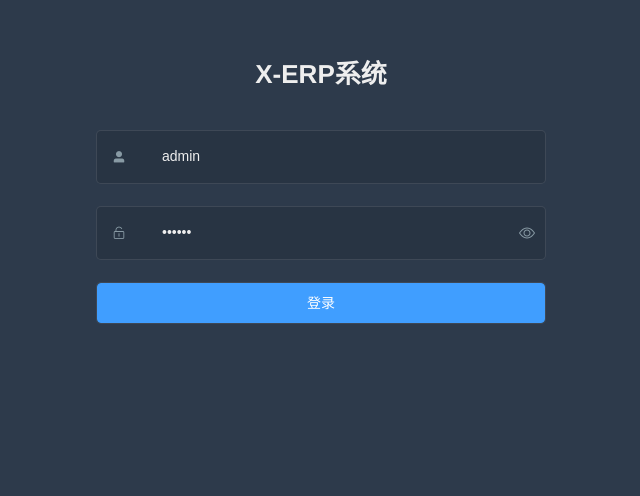
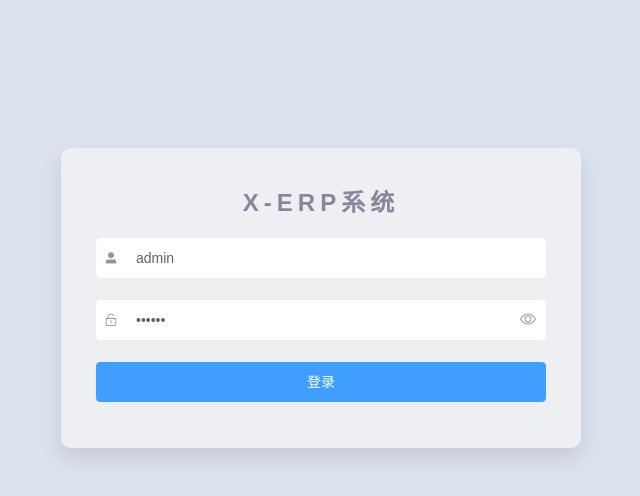
Before and after one commit to frankffenn/xerp, a Vue app: page /#/login in a window 1280 px wide. Shown: the part 102-598 px from the top of the page, without its empty margins (319-959 px from the left). Built offline with nearby package versions, Linux system fonts and the light colour scheme.

Commit message:
login page finished

```diff
--- a/src/components/page/Login.vue
+++ b/src/components/page/Login.vue
@@ -1,14 +1,15 @@
 <template>
     <div class="login-wrap">
             <el-form class="content" :model="param" :rules="rules" ref="login" label-width="0px">
-                <div class="title">X-ERP系统</div>
-                <el-form-item prop="username">
+                <!-- <div class="title"></div> -->
+                <h2 class="title">X-ERP系统</h2>
+                <el-form-item prop="username" class="input">
                     <span class="svg-container">
                         <i class="el-icon-user-solid" />
                     </span>
                     <el-input v-model="param.username" name="username" type="username" auto-complete="on" placeholder="账号" />
                 </el-form-item>
-                <el-form-item prop="password">
+                <el-form-item prop="password" class="input">
                     <span class="svg-container">
                         <i class="el-icon-unlock" />
                     </span>
@@ -34,6 +35,7 @@
 
 <script>
 export default {
+
 data() {
     const usrValid = (rule, value, callback) => {
     if (value.length < 5) {
@@ -60,7 +62,7 @@ export default {
             if (valid) {
                 this.$message.success('登录成功');
                 localStorage.setItem('x_username', this.param.username);
-                    this.$router.push('/');
+                this.$router.push('/home');
             }
         });
     },
@@ -75,73 +77,68 @@ export default {
 }
 </script>
 
-<style lang="scss" scoped>
+<style rel="stylesheet">
+
 .login-wrap {
-    position: fixed;
-    width: 100%;
-    height: 100%;
-    background: #2d3a4b;
+    background-color: #DCE1EE;
+    font-family: 'Muli', sans-serif;
+    display: flex;
+    height: 100vh;
+    flex-direction: column;
+    align-items: center;
+    justify-content: center;
+    text-align: center;
+    overflow: hidden;
+    margin: 0;
 }
+
 .content {
+    width: 520px;
+    background-color:#EDEFF2;
+    max-width: 100%;
+    max-height: 300px;
+    padding: 35px 35px 15px;
+    border-radius: 10px;
+    box-shadow: 0 10px 20px rgb(0, 0, 0, 0.1);
+    position: relative;
+}
+
+h2 {
+    opacity: 0.5;
+    font-family: inherit;
+    letter-spacing: 5px;
+    padding-bottom: 20px;
+    color: #212145;
+}
+
+.svg-container {
+    color: #889aa4;
+    width: 30px;
     position: absolute;
-    left: 0;
-    right: 0;
-    width: 520px;
-    max-width: 100%;
-    padding: 35px 35px 15px 35px;
-    margin: 120px auto;
+    z-index: 1;
 }
-.title{
-    font-size: 26px;
-    font-weight: 400;
-    color: #eee;
-    margin: 0px auto 40px auto;
-    text-align: center;
-    font-weight: bold;
-}
-.svg-container {
-    padding: 6px 5px 6px 15px;
-    color: #889aa4;
-    vertical-align: middle;
-    width: 30px;
-    display: inline-block;
-}
+
 .show-pwd {
     position: absolute;
     right: 10px;
-    top: 7px;
     font-size: 16px;
     color: #889aa4;
     cursor: pointer;
     user-select: none;
 }
-</style>
 
-<style rel="stylesheet/scss" lang="scss">
-.login-wrap {
-  .el-input {
-    display: inline-block;
-    height: 47px;
-    width: 85%;
-    input {
+.input {
+    background-color: #fff;
+    border-radius: 5px;
+}
+
+.el-input input {
+   padding-left: 40px;
+   border: 0px;
    background: transparent;
-      border: 0px;
-      -webkit-appearance: none;
-      border-radius: 0px;
-      padding: 12px 5px 12px 15px;
-      color: #eee;
-      height: 47px;
-      &:-webkit-autofill { // 修改chrome浏览器自动填充的样式
-        -webkit-box-shadow: 0 0 0px 1000px #2d3a4b inset !important;
-        -webkit-text-fill-color: #fff !important;
 }
-    }
-  }
-  .el-form-item {
-    border: 1px solid rgba(255, 255, 255, 0.1);
-    background: rgba(0, 0, 0, 0.1);
-    border-radius: 5px;
-    color: #454545;
-  }
+
+input:-webkit-autofill {
+    box-shadow: 0 0 0px 1000px #ffffff inset !important;
 }
 </style>
--- a/src/main.js
+++ b/src/main.js
@@ -3,13 +3,13 @@
 import Vue from 'vue'
 import App from './App'
 import router from './router'
-import ElementUI from 'element-ui';
-import 'element-ui/lib/theme-chalk/index.css'; // 默认主题
+import ElementUI from 'element-ui'
+import 'element-ui/lib/theme-chalk/index.css' // 默认主题
 
 Vue.config.productionTip = false
 Vue.use(ElementUI, {
   // size: 'small'
-});
+})
 
 /* eslint-disable no-new */
 new Vue({
--- a/src/router/index.js
+++ b/src/router/index.js
@@ -6,8 +6,8 @@ Vue.use(Router)
 export default new Router({
   routes: [
     {
-      path:"/",
-      redirect:"/login",
+      path: '/',
+      redirect: '/login'
     },
     {
       path: '/login',
```
Also changed, not shown: 1 other file (tests, documents, lock files or other folders). Lines whose indentation alone changed are shown as unchanged.
